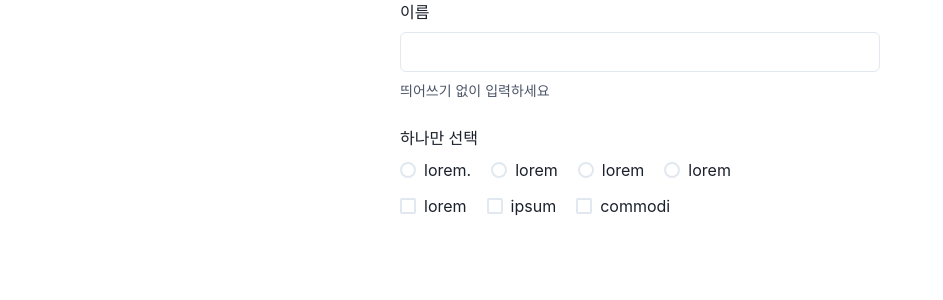
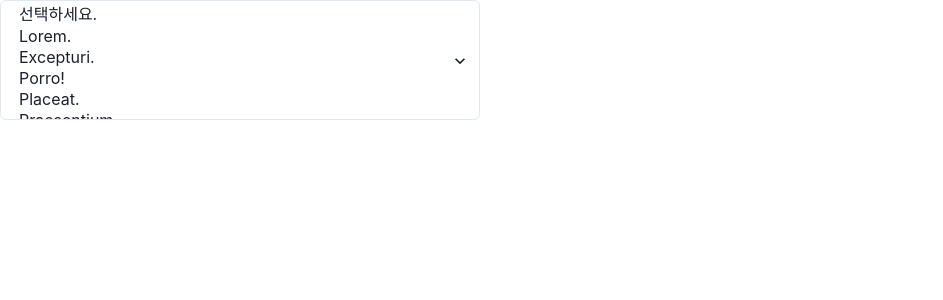
Before and after one commit to zxcvcx123/react20231031, a React (Create React App) app: page / in a window 1280 px wide. Shown: the top 300 px of the page, without its empty margins (0-943 px from the left). Built offline with nearby package versions, Linux system fonts and the light colour scheme.

Commit message:
select option 사용

```diff
--- a/src/App.js
+++ b/src/App.js
@@ -1,58 +1,21 @@
-import {
-  Box,
-  Center,
-  Checkbox,
-  CheckboxGroup,
-  Flex,
-  FormControl,
-  FormHelperText,
-  FormLabel,
-  Input,
-  Radio,
-  RadioGroup,
-} from "@chakra-ui/react";
+import React from "react";
+import { Box, FormControl, Select } from "@chakra-ui/react";
 
-function App() {
+function App(props) {
   return (
-    <>
-      <Center>
-        <Box w={"480px"}>
-          <FormControl>
-            <FormLabel>이름</FormLabel>
-            <Input />
-            <FormHelperText>띄어쓰기 없이 입력하세요</FormHelperText>
-          </FormControl>
-        </Box>
-      </Center>
-      <Center mt={"2%"}>
-        <Box w={"480px"}>
-          <FormControl>
-            <FormLabel>하나만 선택</FormLabel>
-            <RadioGroup>
-              <Flex gap={5}>
-                <Radio value="value1">lorem.</Radio>
-                <Radio value="value2">lorem</Radio>
-                <Radio value="value3">lorem</Radio>
-                <Radio value="value4">lorem</Radio>
-              </Flex>
-            </RadioGroup>
-          </FormControl>
-        </Box>
-      </Center>
-      <Center>
-        <Box w={"480px"} mt={"1%"}>
-          <FormControl>
-            <CheckboxGroup>
-              <Flex gap={5}>
-                <Checkbox>lorem</Checkbox>
-                <Checkbox>ipsum</Checkbox>
-                <Checkbox>commodi</Checkbox>
-              </Flex>
-            </CheckboxGroup>
-          </FormControl>
-        </Box>
-      </Center>
-    </>
+    <div>
+      <Box w={"480px"}>
+        <FormControl>
+          <Select placeholder="선택하세요." multiple h={"120px"}>
+            <option value="value1">Lorem.</option>
+            <option value="value2">Excepturi.</option>
+            <option value="value3">Porro!</option>
+            <option value="value4">Placeat.</option>
+            <option value="value5">Praesentium.</option>
+          </Select>
+        </FormControl>
+      </Box>
+    </div>
   );
 }
 
```
